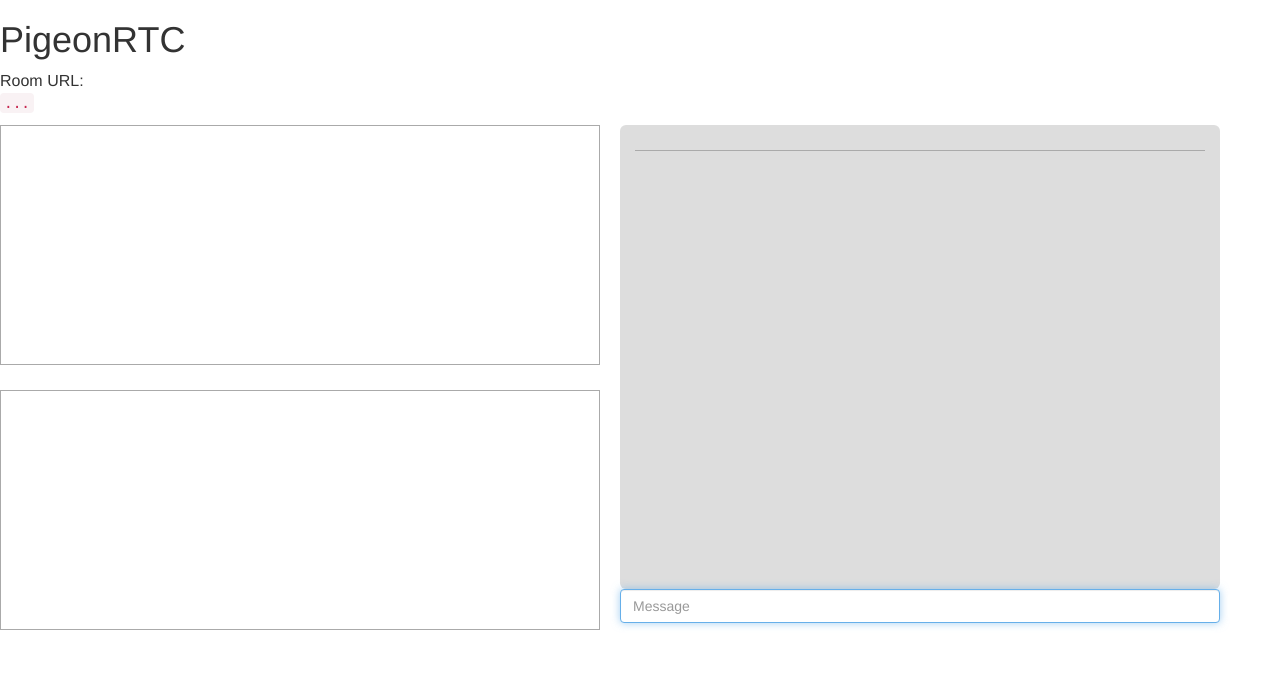
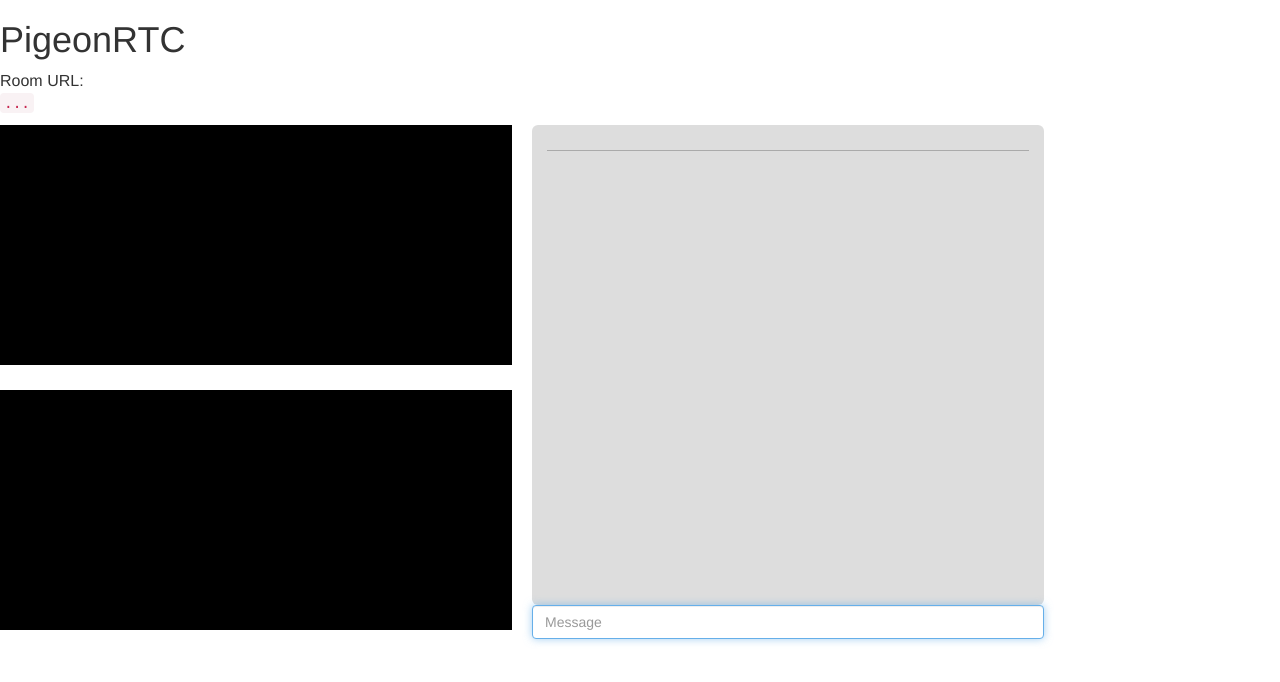
Before and after one commit to kensworth/PeerPigeon, a website: page index.html in a window 1280 px wide. Drawn offline with nearby package versions, Linux system fonts and the light colour scheme; no server answers.

Commit message:
resizing

```diff
--- a/css/main.css
+++ b/css/main.css
@@ -1,8 +1,8 @@
 .camera {
-    width: 600px;
+    width: 40vw;
     height: 30vh;
     margin: 0 20px 25px 0;
-    border: 1px solid #aaa;
+    background-color: black;
     float: left;
     clear: both;
 }
@@ -54,8 +54,8 @@ li {
     border-radius: 6px;
     padding: 15px;
     overflow: auto;
-    height: 58vh;
-    width: 600px;
+    height: 60vh;
+    width: 40vw;
     overflow: auto;
 }
 
@@ -71,7 +71,7 @@ li {
 .chat-app .form-control {
     display: inline-block;
     float: left;
-    width: 600px;
+    width: 40vw;
 }
 
 .demo-connect,
```
